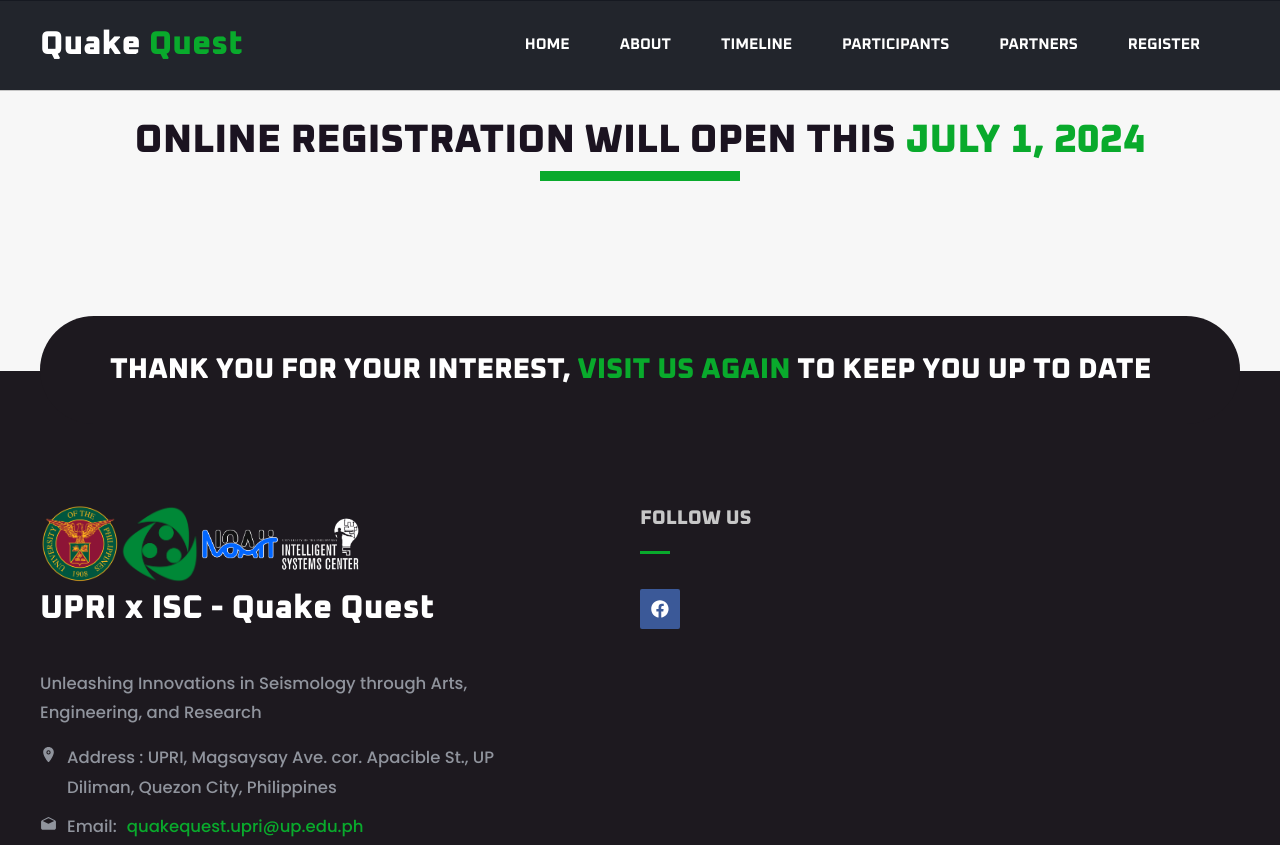
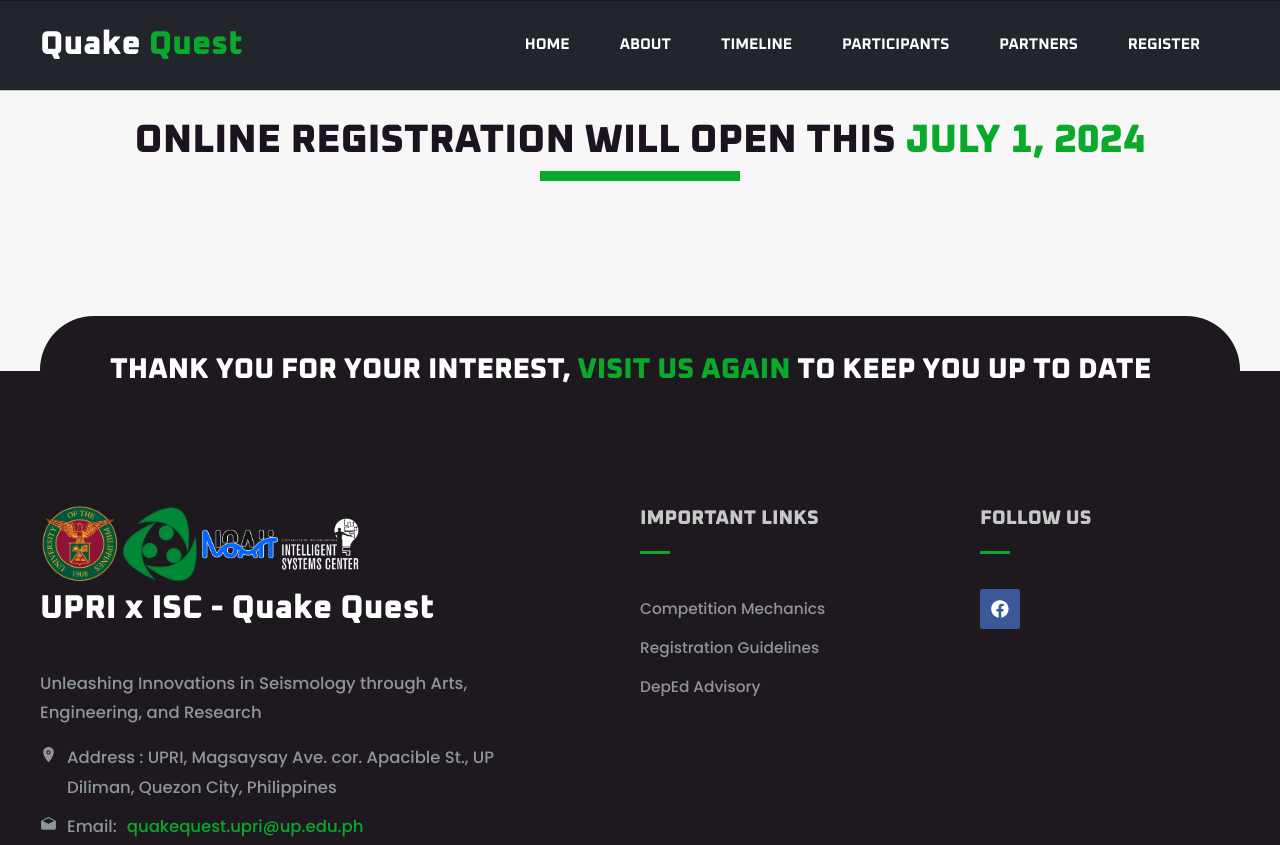
Before and after one commit to chrscbs/quake-quest, a plain HTML site: page src/register.html in a window 1280 px wide. Shown: the top 845 px of the page. Drawn offline with nearby package versions, Linux system fonts and the light colour scheme.

Commit message:
chore: update footer documents to open in new tab whe clicked

```diff
--- a/src/register.html
+++ b/src/register.html
@@ -156,6 +156,12 @@
           </ul>
         </div>
 
+        <ul class="footer-list">
+          <li><p class="footer-list-title">Important Links</p></li>
+          <li><a target="_blank" href="https://docs.google.com/document/d/1iQR9cOXx2fUwx1a6k24o1Epm0Vhj3uAxv6FDaCqwDVw/edit?usp=sharing" class="footer-link">Competition Mechanics</a></li>
+          <li><a target="_blank" href="https://drive.google.com/file/d/1xBZyJ-PT8z9rK1yH0RgSa6yxcxvYLceD/view" class="footer-link">Registration Guidelines</a></li>
+          <li><a target="_blank" href="https://drive.google.com/file/d/1xBZyJ-PT8z9rK1yH0RgSa6yxcxvYLceD/view" class="footer-link">DepEd Advisory</a></li>
+        </ul>
 
         <div class="footer-wrapper">
           <div class="social-wrapper">
```
Also changed, not shown: src/index.html (+3 -3 lines).
